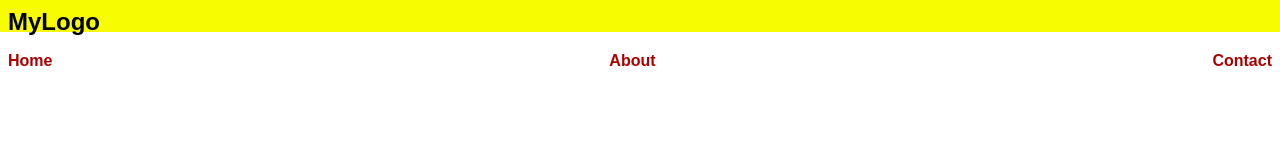
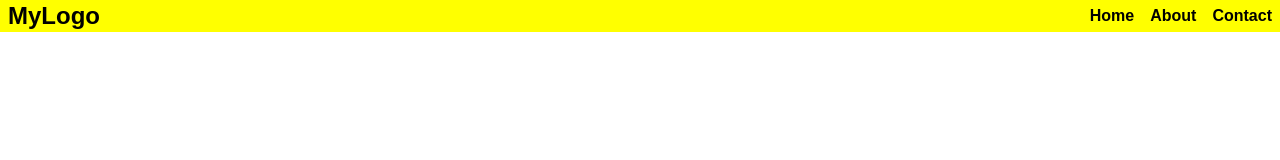
Before and after one commit to dipeshgavit666/RetroLab-Components, a plain HTML site: page header/index.html in a window 1280 px wide. Drawn offline with Linux system fonts and the light colour scheme.

Commit message:
Update style.css

```diff
--- a/header/style.css
+++ b/header/style.css
@@ -7,37 +7,36 @@
 }
 
 /* header */
-.header{
+.header {
     width: 100%;
     height: 2rem;
     max-height: auto;
     word-wrap: break-word;
-    background: rgb(247, 252, 0);
-    color: rgb(255, 3, 3);
+    background: yellow;
+    color: white;
+    display: flex;
     justify-content: space-between;
     align-items: center;
     position: fixed;
     top: 0;
-}
-
-.header-logo{
-    font-weight: 900;
+  }
+  .header-logo {
+    font-weight: 800;
     font-size: 1.5rem;
     margin: 0.5rem;
     color: black;
-}
+  }
 
-.header__list{
+  .header__list {
     display: flex;
-    justify-content: space-between;
+    justify-content: space-around;
     align-items: center;
-    font-weight: 900;
+    font-weight: 800;
     cursor: pointer;
-}
-
-.header__list-item{
+  }
+  .header__list-item {
     list-style: none;
     margin: 0.5rem;
     cursor: pointer;
-    color: rgb(172, 0, 0);
-}
+    color: black;
+  }
```
